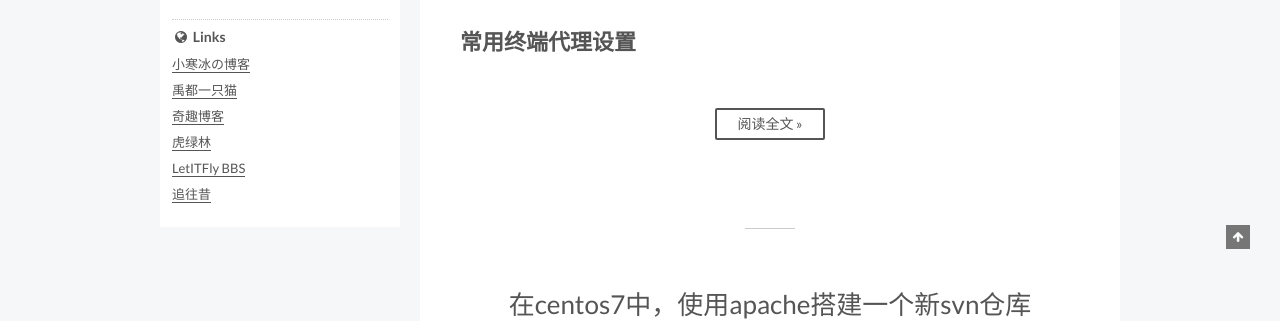
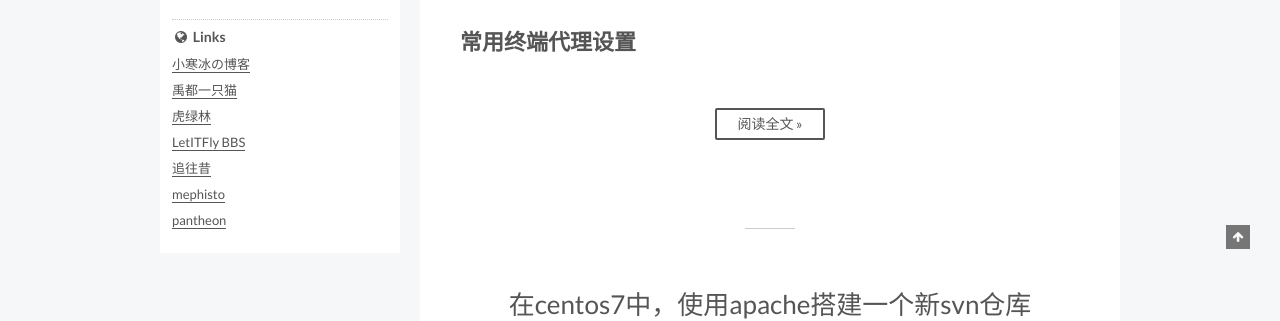
Before and after one commit to 2han9wen71an/fasnote, a Jekyll site: the page built from index.html, in a window 1280 px wide. Shown: the part 751-1072 px from the top of the page. Built offline with Jekyll 4.4.1, drawn with Linux system fonts in a browser that asks for light colours; the list of posts is cut into pages by our own code; comment, search, counter and statistics services are not loaded; some of the changed lines change nothing that is shown.

Commit message:
更新友链

```diff
--- a/_config.yml
+++ b/_config.yml
@@ -296,10 +296,11 @@ links_title: Links
 links:
   小寒冰の博客: http://blog.97xhb.com/
   禹都一只猫: https://iicats.com/
-  奇趣博客: http://blog.qiquhao.com/
   虎绿林: https://hu60.net/
   LetITFly BBS: https://bbs.letitfly.me/
   追往昔: http://zl88.net/
+  mephisto: https://mephisto.cc/
+  pantheon: https://blog.pantheon.press/
 
 
 # ---------------------------------------------------------------
```
